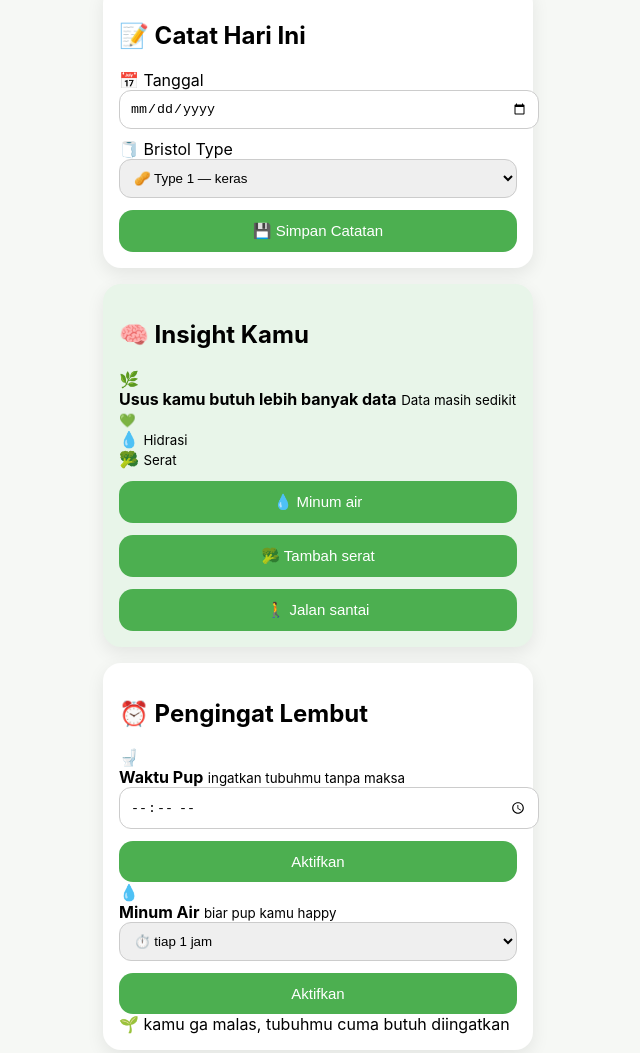
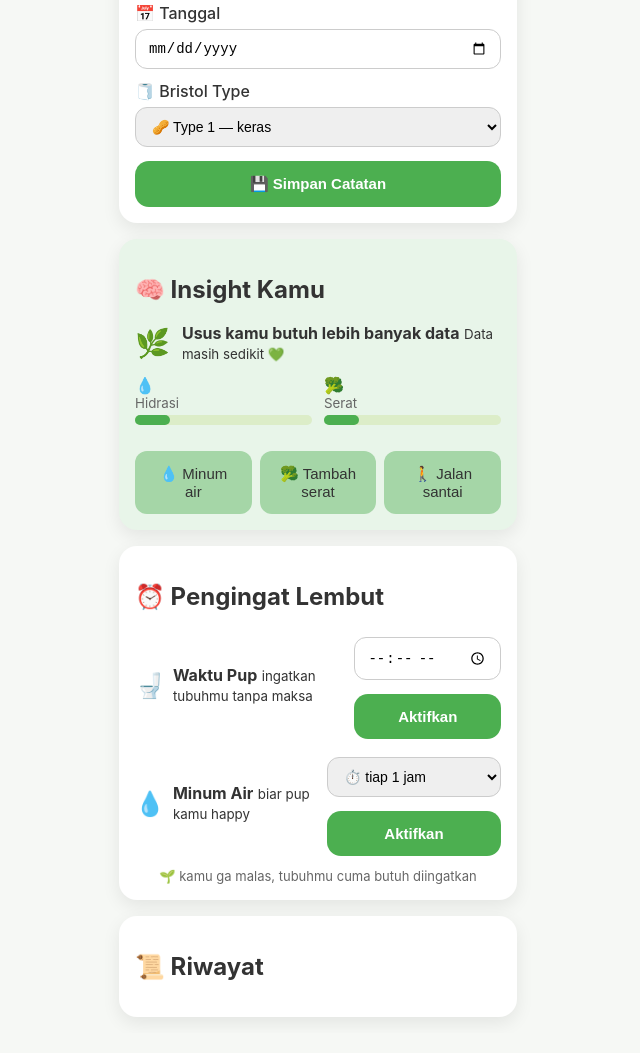
Before and after one commit to Saujana101/Poopify, a plain HTML site: page index.html in a window 1280 px wide. Shown: the part 595-1648 px from the top of the page, without its empty margins (322-962 px from the left). Drawn offline with nearby package versions, Linux system fonts and the light colour scheme.

Commit message:
Update style.css

```diff
--- a/style.css
+++ b/style.css
@@ -3,12 +3,21 @@
   --brown: #8D6E63;
   --bg: #f6f8f5;
   --card: #ffffff;
+  --text: #333;
+  --text-muted: #666;
+  --shadow: rgba(0,0,0,0.08);
+  --accent: #A5D6A7;
+}
+
+* {
+  box-sizing: border-box;
 }
 
 body {
   margin: 0;
   background: var(--bg);
-  font-family: -apple-system, BlinkMacSystemFont, sans-serif;
+  font-family: -apple-system, BlinkMacSystemFont, "Segoe UI", sans-serif;
+  color: var(--text);
 }
 
 .app {
@@ -17,70 +26,236 @@ body {
   padding: 16px;
 }
 
+/* HEADER */
 header {
   text-align: center;
+  margin-bottom: 8px;
+}
+
+header h1 {
+  font-size: 24px;
+  margin: 0;
 }
 
 .subtitle {
   font-size: 13px;
-  opacity: 0.7;
+  color: var(--text-muted);
+  margin-top: 4px;
 }
 
+/* CARD */
 .card {
   background: var(--card);
   border-radius: 18px;
   padding: 16px;
   margin-top: 16px;
-  box-shadow: 0 6px 18px rgba(0,0,0,0.08);
+  box-shadow: 0 6px 18px var(--shadow);
+  transition: transform 0.15s ease;
 }
 
+.card:hover {
+  transform: translateY(-2px);
+}
+
+/* SUMMARY */
 .summary {
   display: flex;
   justify-content: space-around;
   background: linear-gradient(135deg, #E8F5E9, #EFEBE9);
 }
 
+.summary-item {
+  text-align: center;
+  cursor: pointer;
+  padding: 8px 12px;
+  border-radius: 12px;
+  transition: background 0.2s;
+}
+
+.summary-item:hover {
+  background: rgba(165, 214, 167, 0.3);
+}
+
 .summary-item span {
+  display: block;
   font-size: 28px;
   font-weight: bold;
+  margin-bottom: 4px;
 }
 
+/* FORM */
 label {
   display: block;
-  margin-top: 10px;
+  margin-top: 12px;
+  font-weight: 500;
 }
 
 input, select {
   width: 100%;
-  padding: 10px;
+  padding: 10px 12px;
+  margin-top: 6px;
   border-radius: 12px;
   border: 1px solid #ccc;
+  font-size: 14px;
+  transition: border-color 0.2s;
 }
 
+input:focus, select:focus {
+  border-color: var(--green);
+  outline: none;
+}
+
+/* BUTTONS */
 button {
   width: 100%;
-  margin-top: 12px;
-  padding: 12px;
+  margin-top: 14px;
+  padding: 14px;
   border-radius: 14px;
   border: none;
   background: var(--green);
   color: white;
   font-size: 15px;
+  font-weight: 600;
+  cursor: pointer;
+  transition: background 0.2s, transform 0.15s;
+}
+
+button:hover {
+  background: #43A047;
+  transform: translateY(-1px);
+}
+
+button:active {
+  transform: translateY(0);
 }
 
 button.secondary {
   background: var(--brown);
 }
 
+button.secondary:hover {
+  background: #7B5E57;
+}
+
+/* INSIGHT */
 .insight {
   background: #E8F5E9;
 }
 
-ul {
+.insight-status {
+  display: flex;
+  align-items: center;
+  margin-bottom: 12px;
+}
+
+.insight-status .emoji {
+  font-size: 28px;
+  margin-right: 12px;
+}
+
+.insight-meter {
+  display: flex;
+  gap: 12px;
+  margin-bottom: 12px;
+}
+
+.meter-item {
+  flex: 1;
+}
+
+.meter-item small {
+  display: block;
+  margin-bottom: 4px;
+  color: var(--text-muted);
+}
+
+.bar {
+  background: #dcedc8;
+  border-radius: 12px;
+  height: 10px;
+  position: relative;
+}
+
+.bar span {
+  display: block;
+  height: 100%;
+  background: var(--green);
+  border-radius: 12px;
+  width: 0;
+  transition: width 0.3s ease;
+}
+
+/* QUICK TIPS */
+.insight-tips {
+  display: flex;
+  gap: 8px;
+  flex-wrap: wrap;
+}
+
+.insight-tips button {
+  flex: 1;
+  background: var(--accent);
+  color: var(--text);
+  font-weight: 500;
+  border-radius: 12px;
+}
+
+.insight-tips button:hover {
+  background: #81c784;
+}
+
+/* REMINDER */
+.reminder-card .reminder-item {
+  display: flex;
+  justify-content: space-between;
+  align-items: center;
+  margin-bottom: 12px;
+}
+
+.reminder-info {
+  display: flex;
+  align-items: center;
+  gap: 8px;
+}
+
+.reminder-info .emoji {
+  font-size: 24px;
+}
+
+.reminder-affirmation {
+  font-size: 13px;
+  color: var(--text-muted);
+  margin-top: 8px;
+  text-align: center;
+}
+
+/* HISTORY */
+.history-card ul {
   list-style: none;
   padding: 0;
+  margin: 0;
 }
 
-li {
+.history-card li {
   margin-bottom: 6px;
+  padding: 6px 0;
+  border-bottom: 1px solid #eee;
 }
+
+/* CHART */
+.chart-wrapper {
+  overflow-x: auto;
+}
+
+/* RESPONSIVE */
+@media (max-width: 480px) {
+  .app {
+    padding: 12px;
+  }
+  header h1 {
+    font-size: 22px;
+  }
+  .summary-item span {
+    font-size: 24px;
+  }
+}
```
